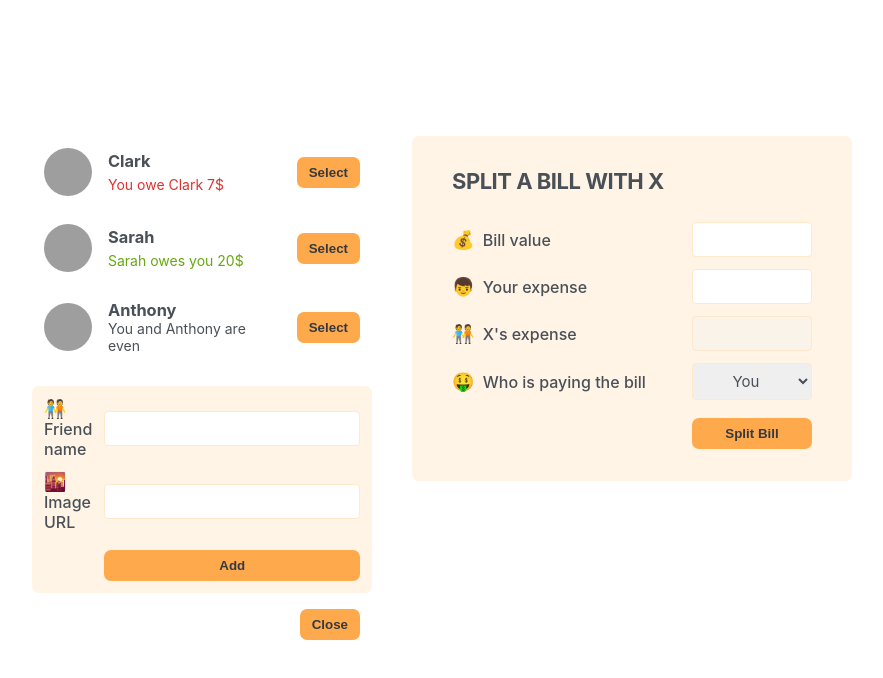
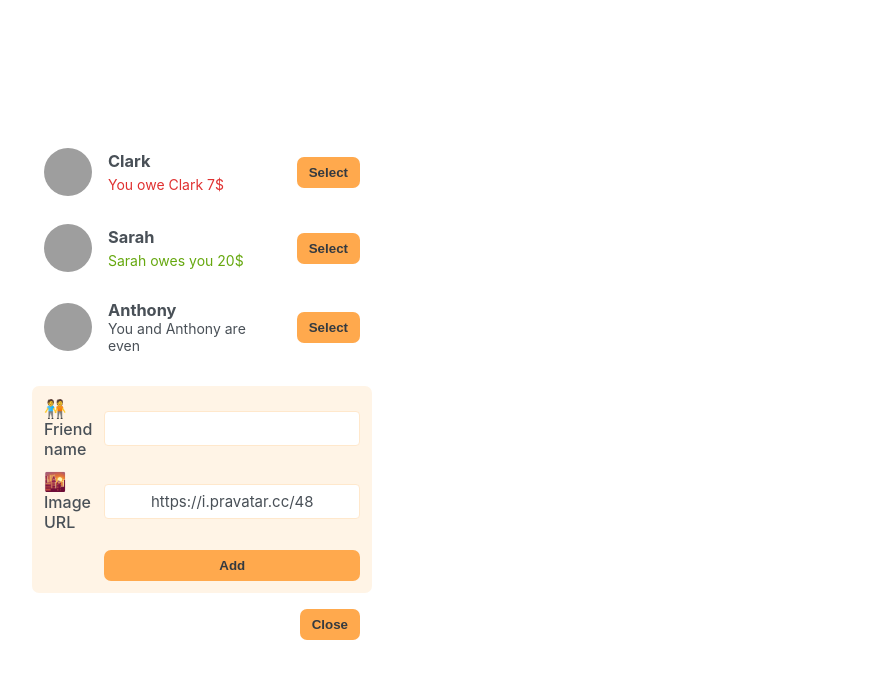
Before and after one commit to JiahuaChen01/eat-n-split, a React (Create React App) app: page / in a window 1280 px wide. Both pictures are taken after a click on the button "Add friend". Shown: the top 678 px of the page, without its empty margins (198-1081 px from the left). Built offline with nearby package versions, Linux system fonts and the light colour scheme; grey boxes are pictures that could not be loaded.

Commit message:
created controlled elements

```diff
--- a/src/App.js
+++ b/src/App.js
@@ -30,42 +30,64 @@
 }
 
 export default function App() {
+  const [friends, setFriends] = useState(initialFriends);
   const [showAddFriend, setShowAddFriend] = useState(false);
+  const [selectedFriend, setSelectedFriend] = useState(null);
 
   function handleShowAddFriend() {
     setShowAddFriend((show) => !show);
   }
 
+  function handleAddFriend(friend) {
+    setFriends((friends) => [...friends, friend]);
+    setShowAddFriend(false);
+  }
+
+  function handleSelection(friend) {
+    //setSelectedFriend(friend);
+    setSelectedFriend((cur) => (cur?.id === friend.id ? null : friend));
+    setShowAddFriend(false);
+  }
+
   return (
     <div className="app">
       <div className="sidebar">
-        <FriendsList />
-        {showAddFriend && <FormAddFriend />}
+        <FriendsList
+          friends={friends}
+          selectedFriend={selectedFriend}
+          onSelection={handleSelection}
+        />
+        {showAddFriend && <FormAddFriend onAddFriend={handleAddFriend} />}
         <Button onClick={handleShowAddFriend}>
           {showAddFriend ? "Close" : "Add friend"}
         </Button>
       </div>
 
-      <FormSplitBill />
+      {selectedFriend && <FormSplitBill selectedFriend={selectedFriend} />}
     </div>
   );
 }
 
-function FriendsList() {
-  const friends = initialFriends;
-
+function FriendsList({ friends, onSelection, selectedFriend }) {
   return (
     <ul>
       {friends.map((friend) => (
-        <Friend friend={friend} key={friend.id} />
+        <Friend
+          friend={friend}
+          key={friend.id}
+          selectedFriend={selectedFriend}
+          onSelection={onSelection}
+        />
       ))}
     </ul>
   );
 }
 
-function Friend({ friend }) {
+function Friend({ friend, onSelection, selectedFriend }) {
+  const isSelected = selectedFriend?.id === friend.id;
+
   return (
-    <li>
+    <li className={isSelected ? "selected" : ""}>
       <img src={friend.image} alt={friend.name} />
       <h3>{friend.name}</h3>
       {friend.balance < 0 && (
@@ -80,40 +102,91 @@
       )}
       {friend.balance === 0 && <p>You and {friend.name} are even</p>}
 
-      <Button>Select</Button>
+      <Button onClick={() => onSelection(friend)}>
+        {isSelected ? "Close" : "Select"}
+      </Button>
     </li>
   );
 }
 
-function FormAddFriend() {
+function FormAddFriend({ onAddFriend }) {
+  const [name, setName] = useState("");
+  const [image, setImage] = useState("https://i.pravatar.cc/48");
+
+  function handleSubmit(e) {
+    e.preventDefault();
+
+    if (!name || !image) return;
+
+    const id = crypto.randomUUID();
+    const newFriend = {
+      id,
+      name,
+      image: `${image}?=${id}`,
+      balance: 0,
+    };
+
+    onAddFriend(newFriend);
+    setName("");
+    setImage("https://i.pravatar.cc/48");
+  }
+
   return (
-    <form className="form-add-friend">
+    <form className="form-add-friend" onSubmit={handleSubmit}>
       <label>🧑‍🤝‍🧑 Friend name</label>
-      <input type="text" />
+      <input
+        type="text"
+        value={name}
+        onChange={(e) => setName(e.target.value)}
+      />
 
       <label>🌇 Image URL</label>
-      <input type="text" />
+      <input
+        type="text"
+        value={image}
+        onChange={(e) => setImage(e.target.value)}
+      />
 
       <Button>Add</Button>
     </form>
   );
 }
 
-function FormSplitBill() {
+function FormSplitBill({ selectedFriend }) {
+  const [bill, setBill] = useState("");
+  const [paidByUser, setPaidByUser] = useState("");
+  const paidByFriend = bill ? bill - paidByUser : "";
+  const [whoIsPaying, setWhoIsPaying] = useState("");
+
   return (
     <form className="form-split-bill">
-      <h2>Split a bill with X</h2>
+      <h2>Split a bill with {selectedFriend.name}</h2>
       <label>💰 Bill value</label>
-      <input type="text" />
+      <input
+        type="text"
+        value={bill}
+        onChange={(e) => setBill(Number(e.target.value))}
+      />
       <label>👦 Your expense</label>
-      <input type="text" />
-      <label>🧑‍🤝‍🧑 X's expense</label>
-      <input type="text" disabled />
+      <input
+        type="text"
+        value={paidByUser}
+        onChange={(e) =>
+          setPaidByUser(
+            Number(e.target.value) > bill ? paidByUser : Number(e.target.value)
+          )
+        }
+      />
+      <label>🧑‍🤝‍🧑 {selectedFriend.name}'s expense</label>
+      <input type="text" disabled value={paidByFriend} />
 
       <label>🤑 Who is paying the bill</label>
-      <select>
+      <select
+        value={whoIsPaying}
+        onChange={(e) => setWhoIsPaying(e.target.value)}
+      >
         <option value="user">You</option>
-        <option value="friend">X</option>
+        <option value="friend">{selectedFriend.name}</option>
       </select>
       <Button>Split Bill</Button>
     </form>
```
